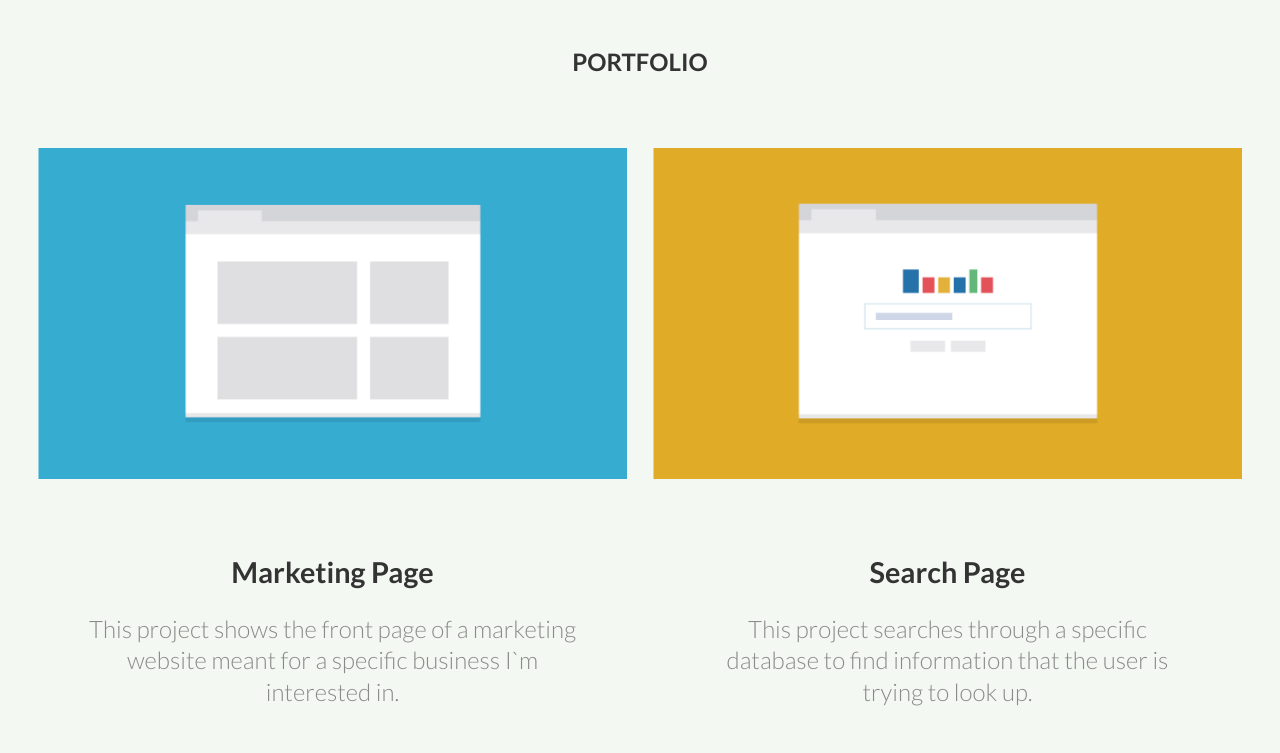
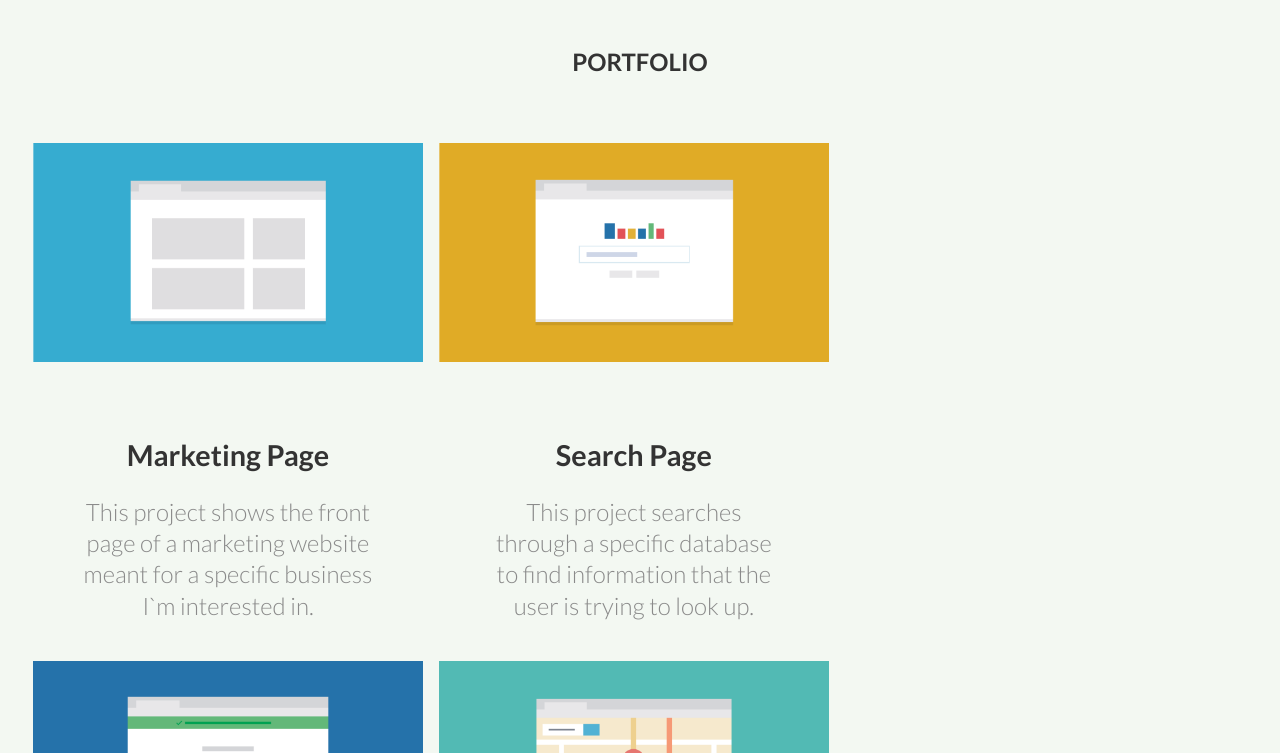
Before and after one commit to brigittavarga/techdegree-project-2, a plain HTML site: page responsive_layout_v3/index.html in a window 1280 px wide. Shown: the part 440-1193 px from the top of the page. Drawn offline with Linux system fonts and the light colour scheme.

Commit message:
changed media query

```diff
--- a/responsive_layout_v3/css/style.css
+++ b/responsive_layout_v3/css/style.css
@@ -175,10 +175,13 @@ h2.section-title {
         align-items: flex-start;
     }
 
-    .column {
+    .row {
         flex-direction: row;
-        flex-flow: column;
+        width: 33%;
     }
 
+    .column {
+        padding: .5rem;
+    }
 
 }
```
Also changed, not shown: responsive_layout_v3/index.html (+1 -0 lines).
